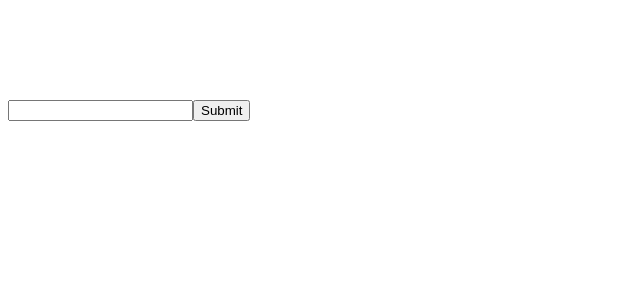
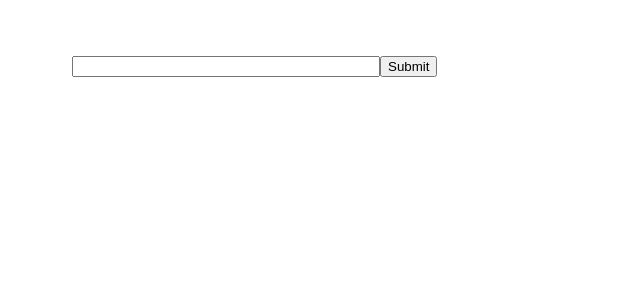
Before and after one commit to GaryGolf/fcc-socail-control, a React app: page / in a window 1280 px wide. Shown: the top 300 px of the page, without its empty margins (0-640 px from the left). Built offline with nearby package versions, Linux system fonts and the light colour scheme.

Commit message:
add some styles

```diff
--- a/src/components/search-form.css
+++ b/src/components/search-form.css
@@ -1,3 +1,12 @@
 .container {
-  margin: 100px auto;
 }
+
+.form {
+  width: auto;
+  padding: 3rem 4rem;
+  white-space: nowrap;
+}
+
+.input {
+  width: 300px;
+}
--- a/src/components/search-form.tsx
+++ b/src/components/search-form.tsx
@@ -1,12 +1,15 @@
 import * as React from 'react';
 import * as styles from './search-form.css';
 
-interface Props {}
+interface Props {
+  onSubmit:(url:string) => void;
+}
 interface State {
   url: string;
 }
 
 export default class SearchForm extends React.PureComponent<Props, State> {
+
   constructor(props:Props) {
     super(props)
     this.state = { url: '' };
@@ -25,8 +28,9 @@ export default class SearchForm extends React.PureComponent<Props, State> {
   render() {
     return (
       <div className={styles.container}>
-        <form onSubmit={this.handleFormSubmit}>
+        <form className={styles.form} onSubmit={this.handleFormSubmit}>
           <input
+            className={styles.input}
             type="text"
             value={this.state.url}
             onChange={this.handleInputChange}
--- a/src/social-control.tsx
+++ b/src/social-control.tsx
@@ -5,14 +5,22 @@ import SearchForm from './components/search-form';
 
 
 interface Props {}
+interface State {
+  url: string;
+}
 
 export default class SocialControl extends React.PureComponent<Props, {}> {
 
+  state = { url: '' };
+
+  private handleFormSubmit = (url:string) => this.setState({ url });
   render() {
 
     return (
       <div>
-        <SearchForm/>
+        <SearchForm
+          onSubmit={this.handleFormSubmit}
+        />
         {/* <Fetch
           url="https://google.com"
           getResponse={console.log}
```
